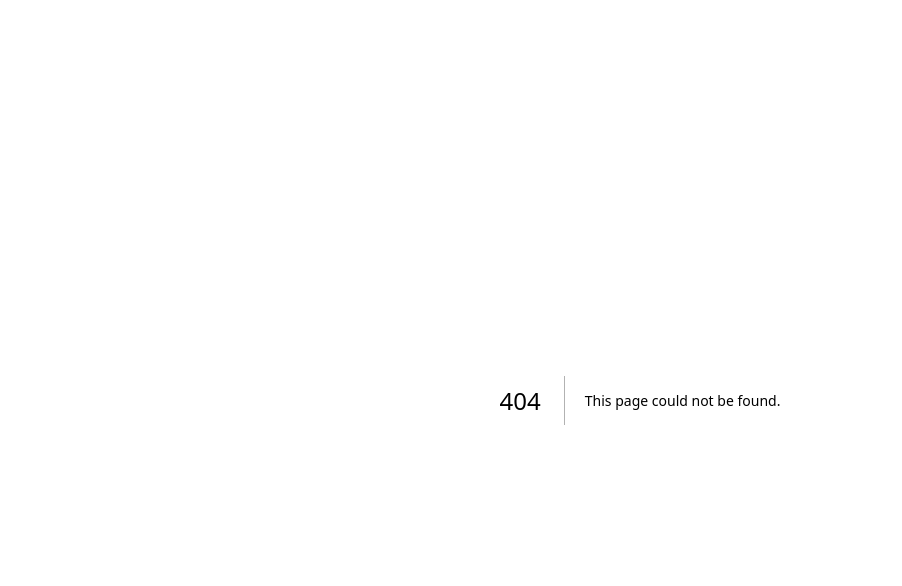
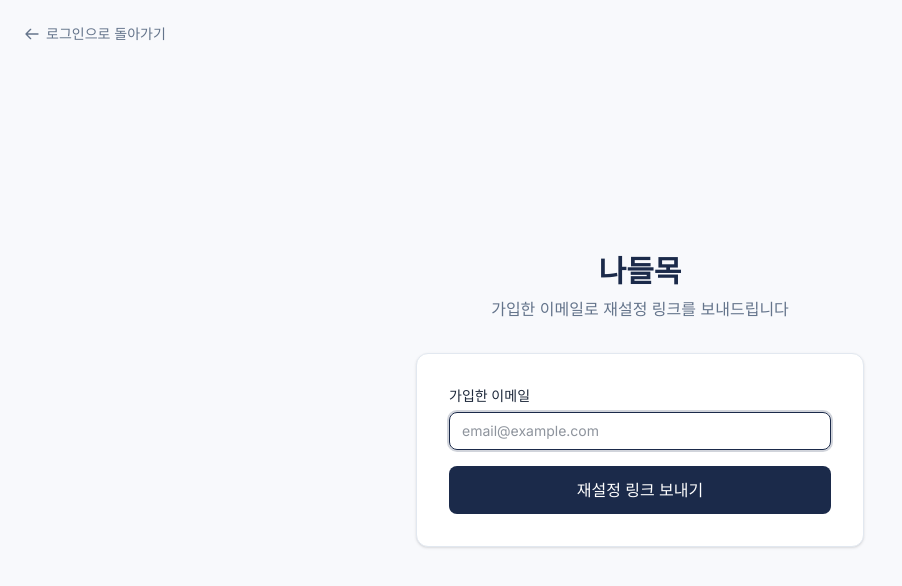
Before and after one commit to freezz2000/nadlemok-web, a Next.js app: page /forgot-password in a window 1280 px wide. Before the commit this address had no page. Shown: the top 586 px of the page, without its empty margins (0-902 px from the left). Built offline with nearby package versions, Linux system fonts and the light colour scheme; no server answers; a web font is replaced by a local one.

Commit message:
feat: add forgot/reset password flow via Supabase email

```diff
--- /dev/null
+++ b/src/app/forgot-password/page.tsx
@@ -0,0 +1,103 @@
+'use client'
+
+import { useState } from 'react'
+import Link from 'next/link'
+import { createClient } from '@/lib/supabase/client'
+import Button from '@/components/ui/Button'
+
+export default function ForgotPasswordPage() {
+  const supabase = createClient()
+  const [email, setEmail] = useState('')
+  const [loading, setLoading] = useState(false)
+  const [sent, setSent] = useState(false)
+  const [error, setError] = useState('')
+
+  const handleSubmit = async (e: React.FormEvent) => {
+    e.preventDefault()
+    setLoading(true)
+    setError('')
+
+    const { error } = await supabase.auth.resetPasswordForEmail(email, {
+      redirectTo: `${window.location.origin}/reset-password`,
+    })
+
+    setLoading(false)
+    if (error) {
+      setError('이메일 발송에 실패했습니다. 다시 시도해주세요.')
+      return
+    }
+    setSent(true)
+  }
+
+  if (sent) {
+    return (
+      <div className="min-h-screen flex items-center justify-center bg-surface px-4">
+        <div className="text-center max-w-sm">
+          <div className="w-16 h-16 bg-navy/10 rounded-full flex items-center justify-center mx-auto mb-4">
+            <svg className="w-8 h-8 text-navy" fill="none" viewBox="0 0 24 24" stroke="currentColor" strokeWidth={1.5}>
+              <path strokeLinecap="round" strokeLinejoin="round" d="M21.75 6.75v10.5a2.25 2.25 0 01-2.25 2.25h-15a2.25 2.25 0 01-2.25-2.25V6.75m19.5 0A2.25 2.25 0 0019.5 4.5h-15a2.25 2.25 0 00-2.25 2.25m19.5 0v.243a2.25 2.25 0 01-1.07 1.916l-7.5 4.615a2.25 2.25 0 01-2.36 0L3.32 8.91a2.25 2.25 0 01-1.07-1.916V6.75" />
+            </svg>
+          </div>
+          <h1 className="text-xl font-bold text-gray-900 mb-2">이메일을 확인하세요</h1>
+          <p className="text-sm text-gray-500 mb-1">
+            <span className="font-medium text-gray-700">{email}</span>으로
+          </p>
+          <p className="text-sm text-gray-500 mb-6">
+            비밀번호 재설정 링크를 발송했습니다.<br />
+            링크는 1시간 동안 유효합니다.
+          </p>
+          <p className="text-xs text-gray-400 mb-4">
+            이메일이 보이지 않으면 스팸함을 확인해주세요.
+          </p>
+          <Link href="/login" className="text-sm text-navy font-medium hover:underline">
+            로그인으로 돌아가기
+          </Link>
+        </div>
+      </div>
+    )
+  }
+
+  return (
+    <div className="min-h-screen flex items-center justify-center bg-surface relative px-4">
+      <Link
+        href="/login"
+        className="absolute top-6 left-6 flex items-center gap-1.5 text-sm text-text-muted hover:text-navy transition-colors"
+      >
+        <svg className="w-4 h-4" fill="none" viewBox="0 0 24 24" stroke="currentColor" strokeWidth={2}>
+          <path strokeLinecap="round" strokeLinejoin="round" d="M10 19l-7-7m0 0l7-7m-7 7h18" />
+        </svg>
+        로그인으로 돌아가기
+      </Link>
+
+      <div className="w-full max-w-md">
+        <div className="text-center mb-8">
+          <Link href="/" className="text-3xl font-bold text-navy">나들목</Link>
+          <p className="text-text-muted mt-2">가입한 이메일로 재설정 링크를 보내드립니다</p>
+        </div>
+
+        <div className="bg-white rounded-xl border border-border shadow-sm p-8">
+          <form onSubmit={handleSubmit} className="space-y-4">
+            <div>
+              <label className="block text-sm font-medium text-text mb-1.5">가입한 이메일</label>
+              <input
+                type="email"
+                value={email}
+                onChange={(e) => setEmail(e.target.value)}
+                className="w-full px-3 py-2 border border-border rounded-lg text-sm focus:outline-none focus:ring-2 focus:ring-navy/20 focus:border-navy"
+                placeholder="email@example.com"
+                required
+                autoFocus
+              />
+            </div>
+
+            {error && <p className="text-sm text-nogo">{error}</p>}
+
+            <Button type="submit" loading={loading} className="w-full" size="lg">
+              재설정 링크 보내기
+            </Button>
+          </form>
+        </div>
+      </div>
+    </div>
+  )
+}
--- a/src/app/login/page.tsx
+++ b/src/app/login/page.tsx
@@ -158,7 +158,12 @@ function LoginContent() {
                 />
               </div>
               <div>
-                <label className="block text-sm font-medium text-text mb-1.5">비밀번호</label>
+                <div className="flex items-center justify-between mb-1.5">
+                  <label className="block text-sm font-medium text-text">비밀번호</label>
+                  <Link href="/forgot-password" className="text-xs text-text-muted hover:text-navy transition-colors">
+                    비밀번호를 잊으셨나요?
+                  </Link>
+                </div>
                 <input
                   type="password"
                   value={password}
--- /dev/null
+++ b/src/app/reset-password/page.tsx
@@ -0,0 +1,137 @@
+'use client'
+
+import { useState, useEffect } from 'react'
+import { useRouter } from 'next/navigation'
+import Link from 'next/link'
+import { createClient } from '@/lib/supabase/client'
+import Button from '@/components/ui/Button'
+
+export default function ResetPasswordPage() {
+  const router = useRouter()
+  const supabase = createClient()
+  const [password, setPassword] = useState('')
+  const [confirmPassword, setConfirmPassword] = useState('')
+  const [error, setError] = useState('')
+  const [loading, setLoading] = useState(false)
+  const [ready, setReady] = useState(false)
+  const [done, setDone] = useState(false)
+
+  useEffect(() => {
+    // URL 해시에서 recovery 토큰을 Supabase가 자동으로 감지하고
+    // PASSWORD_RECOVERY 이벤트를 발생시킴
+    const { data: { subscription } } = supabase.auth.onAuthStateChange((event) => {
+      if (event === 'PASSWORD_RECOVERY') {
+        setReady(true)
+      }
+    })
+
+    // 이미 세션이 있는 경우 (페이지 새로고침 등)
+    supabase.auth.getSession().then(({ data: { session } }) => {
+      if (session) setReady(true)
+    })
+
+    return () => subscription.unsubscribe()
+  }, [])
+
+  const handleSubmit = async (e: React.FormEvent) => {
+    e.preventDefault()
+    setError('')
+
+    if (password !== confirmPassword) {
+      setError('비밀번호가 일치하지 않습니다.')
+      return
+    }
+    if (password.length < 8) {
+      setError('비밀번호는 8자 이상이어야 합니다.')
+      return
+    }
+
+    setLoading(true)
+    const { error } = await supabase.auth.updateUser({ password })
+    setLoading(false)
+
+    if (error) {
+      setError('비밀번호 변경에 실패했습니다. 링크가 만료되었을 수 있습니다.')
+      return
+    }
+
+    setDone(true)
+    await supabase.auth.signOut()
+    setTimeout(() => router.push('/login'), 2500)
+  }
+
+  // 인증 확인 중
+  if (!ready) {
+    return (
+      <div className="min-h-screen flex items-center justify-center bg-surface">
+        <div className="text-center">
+          <div className="w-8 h-8 border-2 border-navy border-t-transparent rounded-full animate-spin mx-auto mb-3" />
+          <p className="text-sm text-text-muted">인증 확인 중...</p>
+        </div>
+      </div>
+    )
+  }
+
+  // 변경 완료
+  if (done) {
+    return (
+      <div className="min-h-screen flex items-center justify-center bg-surface px-4">
+        <div className="text-center">
+          <div className="w-16 h-16 bg-go/10 rounded-full flex items-center justify-center mx-auto mb-4">
+            <svg className="w-8 h-8 text-go" fill="none" viewBox="0 0 24 24" stroke="currentColor" strokeWidth={2.5}>
+              <path strokeLinecap="round" strokeLinejoin="round" d="M5 13l4 4L19 7" />
+            </svg>
+          </div>
+          <h1 className="text-xl font-bold text-gray-900 mb-2">비밀번호 변경 완료</h1>
+          <p className="text-sm text-gray-500">잠시 후 로그인 페이지로 이동합니다...</p>
+        </div>
+      </div>
+    )
+  }
+
+  return (
+    <div className="min-h-screen flex items-center justify-center bg-surface px-4">
+      <div className="w-full max-w-md">
+        <div className="text-center mb-8">
+          <Link href="/" className="text-3xl font-bold text-navy">나들목</Link>
+          <p className="text-text-muted mt-2">새 비밀번호를 설정하세요</p>
+        </div>
+
+        <div className="bg-white rounded-xl border border-border shadow-sm p-8">
+          <form onSubmit={handleSubmit} className="space-y-4">
+            <div>
+              <label className="block text-sm font-medium text-text mb-1.5">새 비밀번호</label>
+              <input
+                type="password"
+                value={password}
+                onChange={(e) => setPassword(e.target.value)}
+                className="w-full px-3 py-2 border border-border rounded-lg text-sm focus:outline-none focus:ring-2 focus:ring-navy/20 focus:border-navy"
+                placeholder="8자 이상 입력"
+                required
+                minLength={8}
+                autoFocus
+              />
+            </div>
+            <div>
+              <label className="block text-sm font-medium text-text mb-1.5">새 비밀번호 확인</label>
+              <input
+                type="password"
+                value={confirmPassword}
+                onChange={(e) => setConfirmPassword(e.target.value)}
+                className="w-full px-3 py-2 border border-border rounded-lg text-sm focus:outline-none focus:ring-2 focus:ring-navy/20 focus:border-navy"
+                placeholder="비밀번호를 다시 입력하세요"
+                required
+              />
+            </div>
+
+            {error && <p className="text-sm text-nogo">{error}</p>}
+
+            <Button type="submit" loading={loading} className="w-full" size="lg">
+              비밀번호 변경
+            </Button>
+          </form>
+        </div>
+      </div>
+    </div>
+  )
+}
```
